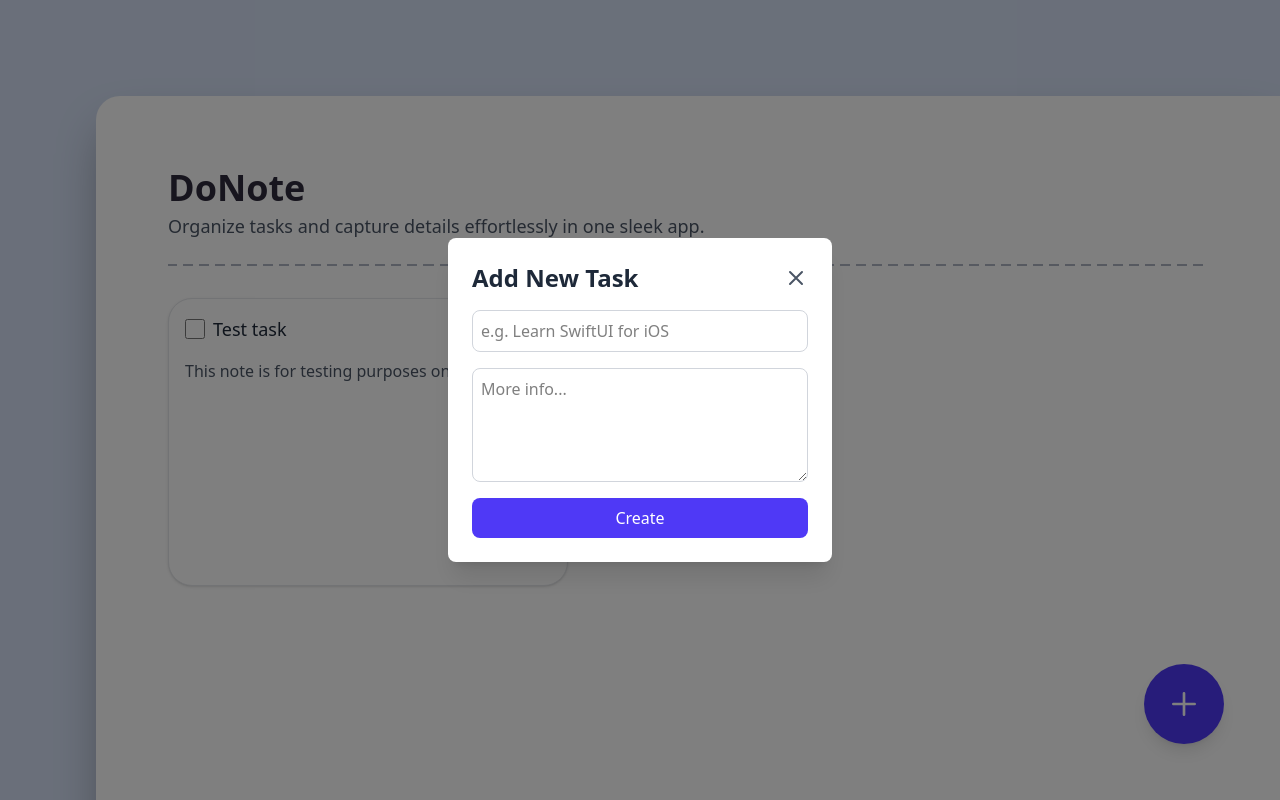
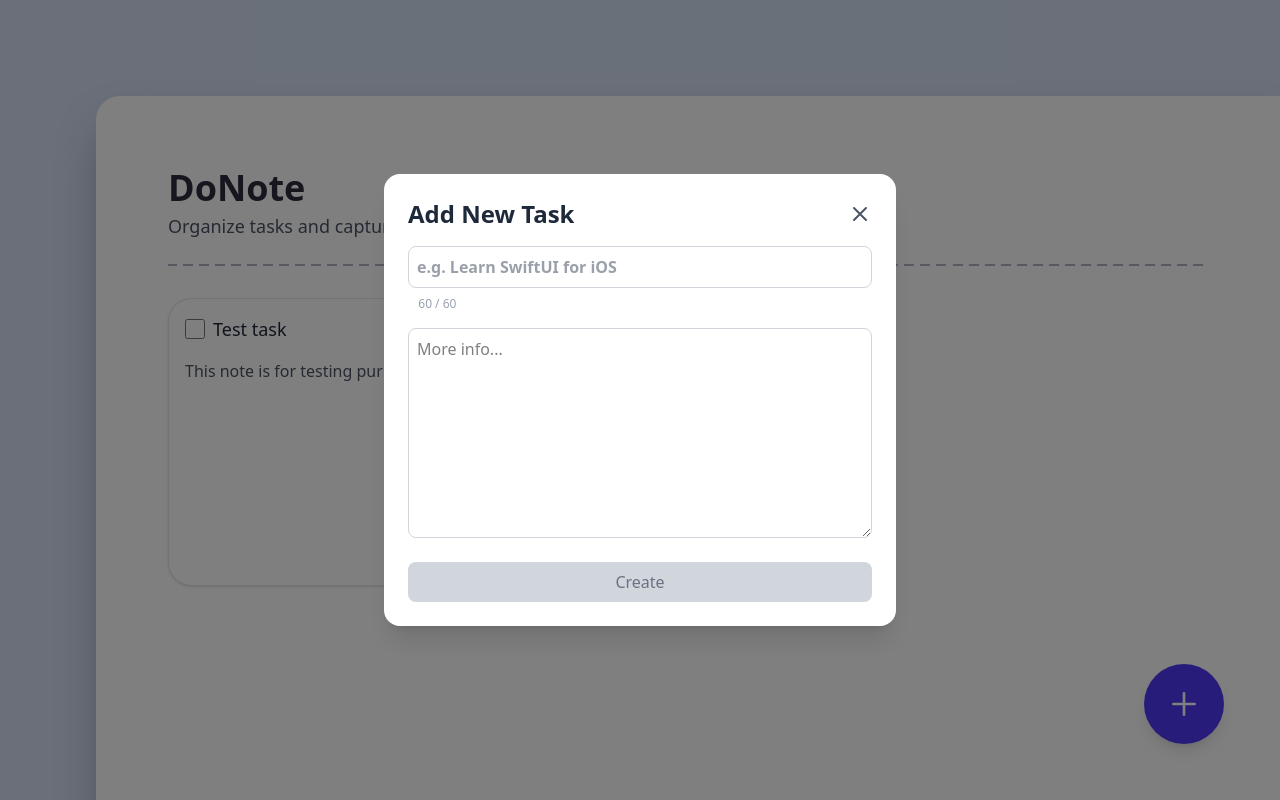
Before and after one commit to dev-ethanjohn/DoNote, a React (Vite) app: page / in a window 1280 px wide. Both pictures are taken after a click on the button 1184 px from the left and 704 px from the top of the page. Shown: the top 800 px of the page. Built offline with nearby package versions, Linux system fonts and the light colour scheme.

Commit message:
feat: add input validation for the todo title

```diff
--- a/src/components/AddTodoModal.jsx
+++ b/src/components/AddTodoModal.jsx
@@ -6,12 +6,23 @@ const AddTodoModal = ({
   noteInput,
   setNoteInput,
   handleSubmit,
+  isValid,
 }) => {
   if (!isModalOpen) return null;
+  const charLimit = 60;
+
+  const handleChange = (e) => {
+    const text = e.target.value;
+    if (text.length <= charLimit) {
+      setTaskInput(e.target.value);
+    } else {
+      console.warn(`Note exceeds ${charLimit} characters!`);
+    }
+  };
 
   return (
     <div className="fixed inset-0 bg-black/50 flex items-center justify-center z-50">
-      <div className="bg-white rounded-lg shadow-xl p-6 w-80 md:w-96 max-h-[80vh] overflow-auto">
+      <div className="bg-white rounded-2xl shadow-xl p-6 w-96 md:w-[32rem] max-h-[80vh] overflow-auto">
         <div className="flex justify-between items-center mb-4">
           <h2 className="text-2xl font-bold text-gray-800">Add New Task</h2>
           <button
@@ -35,24 +46,36 @@ const AddTodoModal = ({
             </svg>
           </button>
         </div>
-        <form onSubmit={handleSubmit} className="flex flex-col gap-4">
+        <form onSubmit={handleSubmit} className="flex flex-col gap-2">
           <input
             type="text"
             value={taskInput}
-            onChange={(e) => setTaskInput(e.target.value)}
+            onChange={handleChange}
             placeholder="e.g. Learn SwiftUI for iOS"
-            className="border border-gray-300 rounded-lg p-2 focus:outline-none focus:ring-2 focus:ring-indigo-500"
+            className="border border-gray-300 font-semibold rounded-lg p-2 focus:outline-none focus:ring-2 focus:ring-indigo-500 text-gray-700"
           />
+          <small className="pl-2 text-xs text-gray-400">
+            <span className="inline-block w-4 text-right">
+              {charLimit - taskInput.length}
+            </span>
+            <span> / {charLimit}</span>
+          </small>
+
           <textarea
             value={noteInput}
             onChange={(e) => setNoteInput(e.target.value)}
             placeholder="More info..."
-            className="border border-gray-300 rounded-lg p-2 focus:outline-none focus:ring-2 focus:ring-indigo-500 resize-y"
-            rows="4"
+            className="border border-gray-300 rounded-lg p-2 focus:outline-none focus:ring-2 focus:ring-indigo-500 resize-y mt-2"
+            rows="8"
           />
           <button
+            disabled={!isValid}
             type="submit"
-            className="bg-indigo-600 text-white rounded-lg py-2 px-4 hover:bg-indigo-700 transition"
+            className={`rounded-lg py-2 px-4 mt-4 transition ${
+              isValid
+                ? "bg-indigo-600 text-white hover:bg-indigo-700"
+                : "bg-gray-300 text-gray-500 cursor-not-allowed"
+            }`}
           >
             Create
           </button>
--- a/src/components/NoteList.jsx
+++ b/src/components/NoteList.jsx
@@ -28,7 +28,7 @@ const NoteList = () => {
   const handleSubmit = (e) => {
     e.preventDefault();
 
-    if (taskInput.trim()) {
+    if (taskInput.trim().length >= 3) {
       setTodos(() => [
         ...todos,
         { id: Date.now(), task: taskInput, note: noteInput, completed: false },
@@ -39,6 +39,8 @@ const NoteList = () => {
     setNoteInput("");
     setIsModalOpen(false);
   };
+
+  const isValid = taskInput.trim().length >= 3;
 
   return (
     <div className="grid grid-cols-[repeat(auto-fill,_minmax(300px,_400px))] gap-4  relative">
@@ -66,6 +68,7 @@ const NoteList = () => {
         noteInput={noteInput}
         setNoteInput={setNoteInput}
         handleSubmit={handleSubmit}
+        isValid={isValid}
       />
     </div>
   );
```
